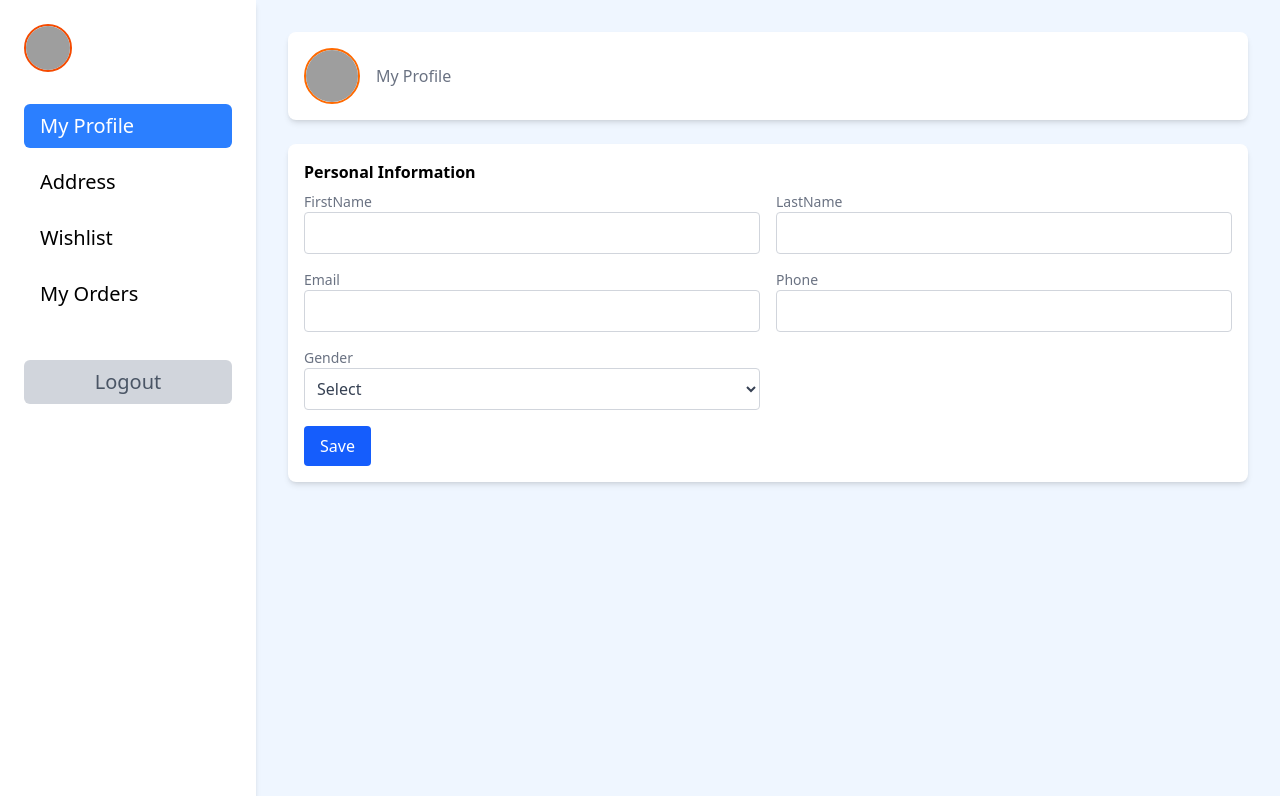
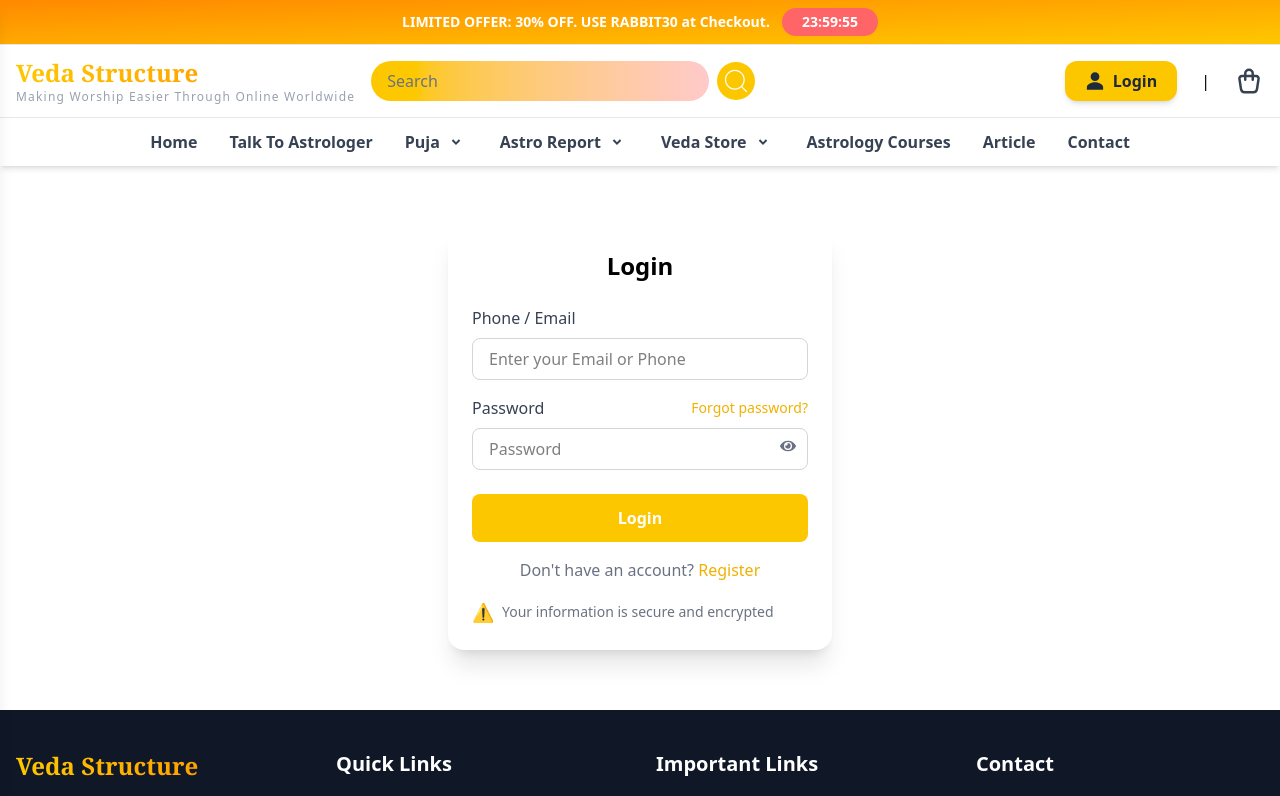
Before and after one commit to Sk26102001/E-Commerce-VedaStructure, a React (Vite) app: page /#/login in a window 1280 px wide. Shown: the top 796 px of the page. Built offline with nearby package versions, Linux system fonts and the light colour scheme; grey boxes are pictures that could not be loaded.

Commit message:
update the loginpage nad registerpage

```diff
--- a/src/App.jsx
+++ b/src/App.jsx
@@ -1,14 +1,14 @@
 
 import React from 'react'
-// import HomePages from './pages/HomePages'
-import UserProfile from './pages/AccountPage'
-import AccountPage from './pages/AccountPage'
+import HomePages from './pages/HomePages'
+
+// import AccountPage from './pages/AccountPage'
 
 function App() {
   return (
     <div>
-      {/* <HomePages/> */}
-      <AccountPage />
+      <HomePages/>
+     {/* <AccountPage /> */}
 
     </div>
   )
--- a/src/pages/LoginPage.jsx
+++ b/src/pages/LoginPage.jsx
@@ -1,60 +1,116 @@
 
+import React, { useState } from "react";
 import { Link } from "react-router-dom";
-
-
-import React from "react";
+import { FaEye, FaEyeSlash } from "react-icons/fa";
 
 const LoginPage = () => {
+  const [emailOrPhone, setEmailOrPhone] = useState("");
+  const [password, setPassword] = useState("");
+  const [showPassword, setShowPassword] = useState(false);
+  const [error, setError] = useState("");
+
+  // Password regex: min 6 chars, uppercase, lowercase, number, special char
+  const passwordRegex =
+    /^(?=.*[a-z])(?=.*[A-Z])(?=.*\d)(?=.*[@$!%?&])[A-Za-z\d@$!%?&]{6,}$/;
+
+  // Email regex
+  const emailRegex = /^[^\s@]+@[^\s@]+\.[^\s@]+$/;
+
+  const handleLogin = (e) => {
+    e.preventDefault();
+
+    // Validate Email/Phone
+    if (!emailOrPhone.trim()) {
+      setError("Please enter your email or phone number.");
+      return;
+    }
+
+    if (emailOrPhone.includes("@") && !emailRegex.test(emailOrPhone)) {
+      setError("Please enter a valid email address.");
+      return;
+    }
+
+    // Validate Password
+    if (!passwordRegex.test(password)) {
+      setError(
+        "Password must be at least 6 characters, include uppercase, lowercase, number, and special character."
+      );
+      return;
+    }
+
+    setError(""); // Clear error if valid
+    console.log("Logging in with:", { emailOrPhone, password });
+    alert("Login successful!");
+  };
+
   return (
-    <div className="mt-15 mb-15  flex items-center justify-center">
+    <div className="mt-15 mb-15 flex items-center justify-center">
       <div className="max-w-sm w-full bg-white rounded-2xl shadow-xl/10 p-6">
         {/* Heading */}
         <h2 className="text-2xl font-bold text-black mb-6 text-center">
           Login
         </h2>
 
+        {/* Form */}
+        <form onSubmit={handleLogin}>
           {/* Phone/Email */}
           <label className="block text-gray-700 mb-2">Phone / Email</label>
           <input
             type="text"
-          placeholder="Enter your Email"
+            value={emailOrPhone}
+            onChange={(e) => setEmailOrPhone(e.target.value)}
+            placeholder="Enter your Email or Phone"
             className="w-full border border-gray-300 rounded-lg px-4 py-2 mb-4 focus:outline-none focus:ring-2 focus:ring-yellow-400"
+            required
           />
 
           {/* Password + Forgot */}
           <div className="flex justify-between items-center mb-2">
             <label className="text-gray-700">Password</label>
-          {/* <a href="#" className="text-yellow-500 text-sm font-medium">
+            <Link
+              to="/forgot-password"
+              className="text-yellow-500 text-sm font-medium"
+            >
               Forgot password?
-          </a> */}
+            </Link>
+          </div>
 
-          <Link to="/forgot-password" className="text-yellow-500 text-sm font-medium">Forgot password?</Link>
+          <div className="relative mb-6">
+            <input
+              type={showPassword ? "text" : "password"}
+              value={password}
+              onChange={(e) => setPassword(e.target.value)}
+              placeholder="Password"
+              className="w-full border border-gray-300 rounded-lg px-4 py-2 focus:outline-none focus:ring-2 focus:ring-yellow-400"
+              required
+            />
+            <button
+              type="button"
+              onClick={() => setShowPassword(!showPassword)}
+              className="absolute right-3 top-2.5 text-gray-500"
+            >
+              {showPassword ? <FaEyeSlash /> : <FaEye />}
+            </button>
+          </div>
 
-
-        </div>
-        <input
-          type="password"
-          placeholder="Password"
-          className="w-full border border-gray-300 rounded-lg px-4 py-2 mb-6 focus:outline-none focus:ring-2 focus:ring-yellow-400"
-        />
+          {/* Show Error */}
+          {error && <p className="text-red-500 text-sm mb-3">{error}</p>}
 
           {/* Login Button */}
-        <button className="w-full bg-yellow-400 text-white font-bold py-3 rounded-lg hover:bg-yellow-500 transition">
+          <button
+            type="submit"
+            className="w-full bg-yellow-400 text-white font-bold py-3 rounded-lg hover:bg-yellow-500 transition"
+          >
             Login
           </button>
+        </form>
 
         {/* Register link */}
         <p className="text-center text-gray-500 mt-4">
           Don't have an account?{" "}
-          {/* <a href="#" className="text-yellow-500 font-medium">
+          <Link to="/register" className="text-yellow-500 font-medium">
             Register
-          </a> */}
-
-          <Link to="/register" className="text-yellow-500 font-medium">Register</Link>
-
-
-
-
+          </Link>
         </p>
 
         {/* Security Note */}
--- a/src/pages/RegisterPage.jsx
+++ b/src/pages/RegisterPage.jsx
@@ -15,11 +15,33 @@ const RegisterPage = () => {
   const [error, setError] = useState("");
 
   // Password validation regex
-  const passwordRegex = /^(?=.[a-z])(?=.[A-Z])(?=.\d)(?=.[@$!%?&])[A-Za-z\d@$!%?&]{6,}$/;
+  const passwordRegex =
+    /^(?=.*[a-z])(?=.*[A-Z])(?=.*\d)(?=.*[@$!%?&])[A-Za-z\d@$!%?&]{6,}$/;
+
+  // Email validation regex
+  const emailRegex = /^[^\s@]+@[^\s@]+\.[^\s@]+$/;
 
   // Handle form submission
   const handleRegister = (e) => {
     e.preventDefault();
+
+    // ✅ Validate Name
+    if (name.trim().length < 3) {
+      setError("Name must be at least 3 characters long.");
+      return;
+    }
+
+    // ✅ Validate Mobile
+    if (!/^\d{10}$/.test(number)) {
+      setError("Mobile number must be 10 digits.");
+      return;
+    }
+
+    // ✅ Validate Email
+    if (!emailRegex.test(email)) {
+      setError("Please enter a valid email address.");
+      return;
+    }
 
     // ✅ Validate Password
     if (!passwordRegex.test(password)) {
@@ -29,8 +51,9 @@ const RegisterPage = () => {
       return;
     }
 
-    if (password !== confirmPassword) {brabr
-      setError("Passwords do not match");
+    // ✅ Validate Confirm Password
+    if (password !== confirmPassword) {
+      setError("Passwords do not match.");
       return;
     }
 
@@ -42,23 +65,16 @@ const RegisterPage = () => {
   };
 
   return (
-    <div className="flex items-center justify-center  mt-5 mb-10 ">
-      <div className="bg-white rounded-md shadow-xl/10 w-full max-w-md p-6">
-        {/* Tabs */}
-        <div className="flex mb-6 bg-gray-100 rounded-md">
-          <Link
-            to="/login"
-            className="w-1/2 py-3 text-gray-600 font-medium rounded-md hover:bg-gray-200 text-center"
-          >
-            Login
-          </Link>
-          <button className="w-1/2 py-3 bg-white text-gray-700 font-medium rounded-md shadow">
-            Register
-          </button>
-        </div>
+    <div className="flex items-center justify-center mt-5 mb-10">
+      <div className="bg-white rounded-md shadow-xl/20 w-full max-w-md p-6">
+        {/* Title */}
+        <h2 className="text-2xl font-bold text-center mb-6 text-gray-700">
+          Register Now
+        </h2>
 
         {/* Form */}
         <form className="space-y-4" onSubmit={handleRegister}>
+          {/* Name */}
           <div>
             <label className="block text-gray-700 mb-1">Name</label>
             <input
@@ -71,18 +87,20 @@ const RegisterPage = () => {
             />
           </div>
 
+          {/* Mobile */}
           <div>
             <label className="block text-gray-700 mb-1">Mobile Number</label>
             <input
               type="text"
               value={number}
               onChange={(e) => setNumber(e.target.value)}
-              placeholder="Enter Number"
+              placeholder="Enter 10-digit Number"
               className="w-full border border-gray-300 rounded-md px-4 py-2 focus:outline-none focus:ring-1 focus:ring-orange-500"
               required
             />
           </div>
 
+          {/* Email */}
           <div>
             <label className="block text-gray-700 mb-1">Email</label>
             <input
@@ -102,7 +120,7 @@ const RegisterPage = () => {
               type={showPassword ? "text" : "password"}
               value={password}
               onChange={(e) => setPassword(e.target.value)}
-              placeholder=""
+              placeholder="Enter Password"
               className="w-full border border-gray-300 rounded-md px-4 py-2 focus:outline-none focus:ring-1 focus:ring-orange-500"
               required
             />
@@ -122,7 +140,7 @@ const RegisterPage = () => {
               type={showConfirmPassword ? "text" : "password"}
               value={confirmPassword}
               onChange={(e) => setConfirmPassword(e.target.value)}
-              placeholder=""
+              placeholder="Re-enter Password"
               className="w-full border border-gray-300 rounded-md px-4 py-2 focus:outline-none focus:ring-1 focus:ring-orange-500"
               required
             />
@@ -149,7 +167,7 @@ const RegisterPage = () => {
 
         {/* Login Link */}
         <p className="text-center text-gray-500 text-sm mt-4">
-          Have already an account?{" "}
+          Already have an account?{" "}
           <Link to="/login" className="text-yellow-500 font-medium">
             Login Here
           </Link>
```
Lines whose indentation alone changed are shown as unchanged.
